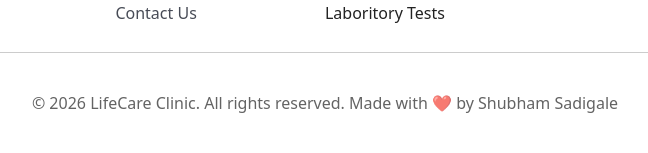
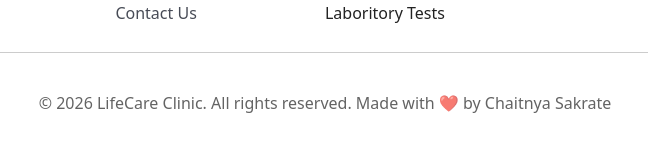
Before and after one commit to saiyelde1234/Hospital-Management-System1, a Flask app: page /appointments in a window 1280 px wide. Shown: the part 1534-1687 px from the top of the page, without its empty margins (315-963 px from the left). Run offline with Flask 3, Linux system fonts and the light colour scheme; some libraries are stand-ins or nearby versions.

Commit message:
Update footer credit from Shubham to Chaitnya

```diff
--- a/templates/appointment.html
+++ b/templates/appointment.html
@@ -219,7 +219,7 @@
 
 
         <div class="foot2">
-            <p>© 2026 LifeCare Clinic. All rights reserved. Made with ❤️ by Shubham Sadigale
+            <p>© 2026 LifeCare Clinic. All rights reserved. Made with ❤️ by Chaitnya Sakrate
             </p>
         </div>
     </footer>
```
